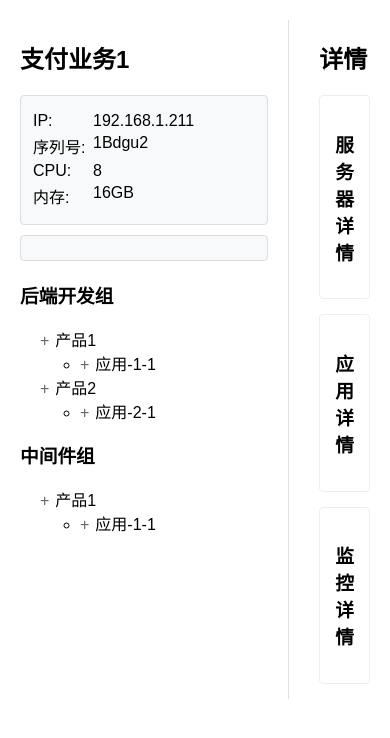
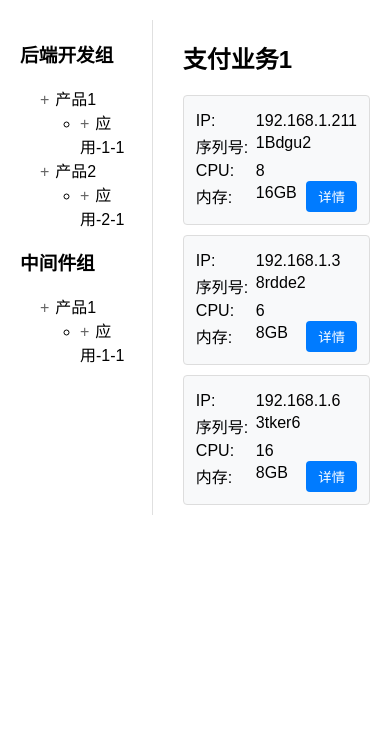
Before and after one commit to harrychenshoplazza/service_tree, a plain HTML site: page frontend/index.html in a window 390 px wide. Drawn offline with Linux system fonts and the light colour scheme.

Commit message:
前端添加树状展开，重新调整右侧的服务卡，添加详情按钮

```diff
--- a/frontend/index.html
+++ b/frontend/index.html
@@ -1,81 +1,11 @@
 <!DOCTYPE html>
 <html>
 <head>
-    <style>
-        body {
-            font-family: Arial, sans-serif;
-            margin: 20px;
-            display: flex;
-            gap: 30px;
-        }
-
-        /* 左侧服务树样式 */
-        .left-panel {
-            width: 300px;
-            border-right: 1px solid #e0e0e0;
-            padding-right: 20px;
-        }
-
-        .server-card {
-            border: 1px solid #ddd;
-            border-radius: 4px;
-            padding: 12px;
-            margin-bottom: 10px;
-            background: #f8f9fa;
-        }
-
-        .server-field {
-            display: grid;
-            grid-template-columns: 60px 1fr;
-            margin: 4px 0;
-        }
-
-        /* 组织结构样式 */
-        .group-section {
-            margin-top: 20px;
-        }
-
-        .tree-node {
-            list-style: none;
-            padding-left: 20px;
-        }
-
-        .tree-node li::before {
-            content: "+";
-            margin-right: 6px;
-            color: #666;
-        }
-
-        /* 右侧详情样式 */
-        .right-panel {
-            flex: 1;
-        }
-
-        .detail-section {
-            border: 1px solid #eee;
-            padding: 15px;
-            margin-bottom: 15px;
-            border-radius: 4px;
-        }
-    </style>
+    <link rel="stylesheet" href="styles/main.css">
 </head>
 <body>
 <!-- 左侧服务树 -->
 <div class="left-panel">
-    <h2>支付业务1</h2>
-
-    <!-- 服务器列表 -->
-    <div class="server-card">
-        <div class="server-field"><span>IP:</span> 192.168.1.211</div>
-        <div class="server-field"><span>序列号:</span> 1Bdgu2</div>
-        <div class="server-field"><span>CPU:</span> 8</div>
-        <div class="server-field"><span>内存:</span> 16GB</div>
-    </div>
-
-    <div class="server-card">
-        <!-- 其他服务器相同结构... -->
-    </div>
-
     <!-- 组织结构 -->
     <div class="group-section">
         <h3>后端开发组</h3>
@@ -105,21 +35,34 @@
 
 <!-- 右侧详情 -->
 <div class="right-panel">
-    <h2>详情</h2>
-    <div class="detail-section">
-        <h3>服务器详情</h3>
-        <!-- 详情内容... -->
+    <h2>支付业务1</h2>
+
+    <!-- 服务器列表 -->
+    <div class="server-card">
+        <div class="server-field"><span>IP:</span> 192.168.1.211</div>
+        <div class="server-field"><span>序列号:</span> 1Bdgu2</div>
+        <div class="server-field"><span>CPU:</span> 8</div>
+        <div class="server-field"><span>内存:</span> 16GB</div>
+        <button class="detail-button">详情</button> <!-- 添加详情按钮 -->
     </div>
 
-    <div class="detail-section">
-        <h3>应用详情</h3>
-        <!-- 详情内容... -->
+    <div class="server-card">
+        <div class="server-field"><span>IP:</span> 192.168.1.3</div>
+        <div class="server-field"><span>序列号:</span> 8rdde2</div>
+        <div class="server-field"><span>CPU:</span> 6</div>
+        <div class="server-field"><span>内存:</span> 8GB</div>
+        <button class="detail-button">详情</button> <!-- 添加详情按钮 -->
     </div>
 
-    <div class="detail-section">
-        <h3>监控详情</h3>
-        <!-- 详情内容... -->
+    <div class="server-card">
+        <div class="server-field"><span>IP:</span> 192.168.1.6</div>
+        <div class="server-field"><span>序列号:</span> 3tker6</div>
+        <div class="server-field"><span>CPU:</span> 16</div>
+        <div class="server-field"><span>内存:</span> 8GB</div>
+        <button class="detail-button">详情</button> <!-- 添加详情按钮 -->
     </div>
 </div>
+
+<script src="scripts/script.js"></script>
 </body>
 </html>
--- /dev/null
+++ b/frontend/scripts/script.js
@@ -0,0 +1,29 @@
+document.addEventListener('DOMContentLoaded', () => {
+    // 树形结构交互
+    document.querySelectorAll('.tree-node li').forEach(node => {
+        if (node.querySelector('ul')) {
+            node.classList.add('has-child');
+            node.style.cursor = 'pointer';
+        }
+
+        node.addEventListener('click', (e) => {
+            e.stopPropagation();
+            const ul = node.querySelector('ul');
+            if (ul) {
+                const isHidden = ul.style.display === 'none';
+                ul.style.display = isHidden ? 'block' : 'none';
+                node.classList.toggle('expanded', isHidden);
+            }
+        });
+    });
+
+    // 详情按钮交互
+    document.querySelectorAll('.detail-button').forEach(button => {
+        button.addEventListener('click', (e) => {
+            e.stopPropagation();
+            const card = button.closest('.server-card');
+            const ip = card.querySelector('.server-field span').nextSibling.textContent.trim();
+            alert(`服务器详情：\nIP: ${ip}`); // 示例：显示 IP 详情
+        });
+    });
+});
--- a/frontend/styles/main.css
+++ b/frontend/styles/main.css
@@ -0,0 +1,71 @@
+body {
+    font-family: Arial, sans-serif;
+    margin: 20px;
+    display: flex;
+    gap: 30px;
+}
+
+/* 左侧服务树样式 */
+.left-panel {
+    width: 300px;
+    border-right: 1px solid #e0e0e0;
+    padding-right: 20px;
+}
+
+/* 右侧详情样式 */
+.right-panel {
+    flex: 1;
+}
+
+/* 服务器卡片样式 */
+.server-card {
+    border: 1px solid #ddd;
+    border-radius: 4px;
+    padding: 12px;
+    margin-bottom: 10px;
+    background: #f8f9fa;
+    position: relative; /* 为按钮定位 */
+}
+
+.server-field {
+    display: grid;
+    grid-template-columns: 60px 1fr;
+    margin: 4px 0;
+}
+
+/* 详情按钮样式 */
+.detail-button {
+    position: absolute;
+    right: 12px;
+    bottom: 12px;
+    padding: 6px 12px;
+    background-color: #007bff;
+    color: white;
+    border: none;
+    border-radius: 4px;
+    cursor: pointer;
+}
+
+.detail-button:hover {
+    background-color: #0056b3;
+}
+
+/* 组织结构样式 */
+.group-section {
+    margin-top: 20px;
+}
+
+.tree-node {
+    list-style: none;
+    padding-left: 20px;
+}
+
+.tree-node li::before {
+    content: "+";
+    margin-right: 6px;
+    color: #666;
+}
+
+.tree-node li.expanded::before {
+    content: "-" !important;
+}
```
